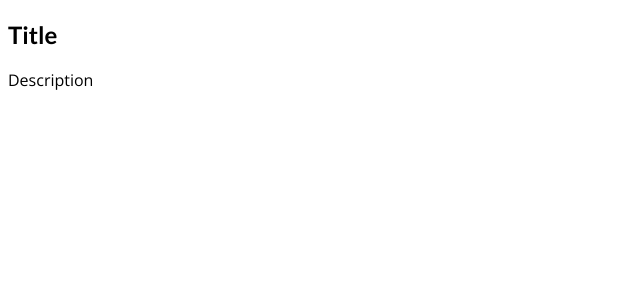
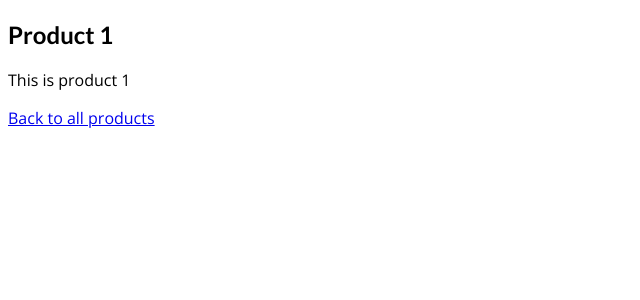
Before and after one commit to MuhammadAkbar11/nextjs-react-complete-guide, a Next.js app: page /p1 in a window 1280 px wide. Shown: the top 300 px of the page, without its empty margins (0-640 px from the left). Built offline with nearby package versions, Linux system fonts and the light colour scheme.

Commit message:
Lecture V - Using "getStaticPaths"

```diff
--- a/pages/[productId].js
+++ b/pages/[productId].js
@@ -1,13 +1,15 @@
 import path from "path";
 import fs from "fs/promises";
 import { Fragment } from "react";
+import Link from "next/link";
 
 function ProductDetailPage(props) {
-  console.log(props);
+  const { product } = props;
   return (
     <Fragment>
-      <h2>Title</h2>
-      <p>Description</p>
+      <h2>{product.title}</h2>
+      <p>{product.description}</p>
+      <Link href="/">Back to all products</Link>
     </Fragment>
   );
 }
@@ -30,4 +32,17 @@ export async function getStaticProps(context) {
   };
 }
 
+export async function getStaticPaths() {
+  return {
+    paths: [
+      { params: { productId: "p1" } },
+      { params: { productId: "p2" } },
+      { params: { productId: "p3" } },
+      { params: { productId: "p4" } },
+      { params: { productId: "p5" } },
+    ],
+    fallback: false,
+  };
+}
+
 export default ProductDetailPage;
```
Also changed, not shown: pages/index.js (+7 -1 lines).
